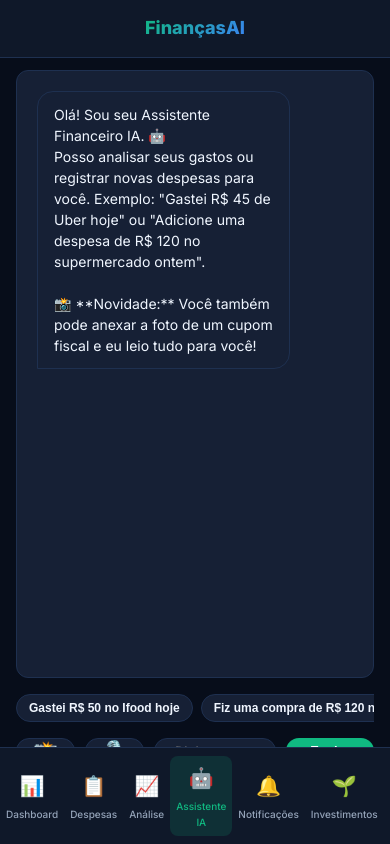
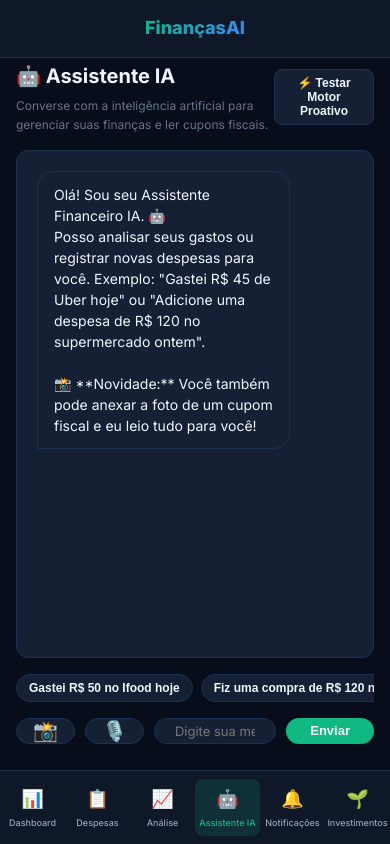
Before and after one commit to Rodrilop/financasai, a React (Vite) app in the folder frontend/: page /agent in a window 390 px wide. Built offline with nearby package versions, Linux system fonts and the light colour scheme; no server answers; sample sign-in values are in the browser's storage.

Commit message:
feat: implement design system and initial Agent page layout

```diff
--- a/frontend/src/index.css
+++ b/frontend/src/index.css
@@ -299,6 +299,15 @@ textarea.form-control { resize: vertical; min-height: 80px; }
 .stocks-grid { display: grid; grid-template-columns: repeat(auto-fill, minmax(220px, 1fr)); gap: 14px; }
 
 .mobile-header { display: none; }
+.agent-container { display: flex; flex-direction: column; height: calc(100vh - 120px); maxWidth: 800px; margin: 0 auto; }
+
+@media (max-width: 768px) {
+  .agent-container { height: calc(100vh - 160px); }
+}
+
+.chat-messages { flex: 1; overflow-y: auto; background: var(--bg-elevated); border-radius: 12px; padding: 20px; display: flex; flex-direction: column; gap: 16px; border: 1px solid var(--border); }
+.suggestions-bar { display: flex; gap: 8px; overflow-x: auto; padding-bottom: 8px; margin-bottom: 8px; scrollbar-width: none; }
+.suggestions-bar::-webkit-scrollbar { display: none; }
 
 @media (max-width: 900px) {
   .charts-grid { grid-template-columns: 1fr; }
@@ -329,7 +338,7 @@ textarea.form-control { resize: vertical; min-height: 80px; }
 
   .main-content {
     padding: 16px;
-    padding-bottom: 80px;
+    padding-bottom: 100px;
   }
 
   .sidebar {
@@ -343,7 +352,10 @@ textarea.form-control { resize: vertical; min-height: 80px; }
     border-top: 1px solid var(--border);
     z-index: 50;
     background: var(--bg-card);
+    overflow-x: auto;
+    scrollbar-width: none; /* Firefox */
   }
+  .sidebar::-webkit-scrollbar { display: none; } /* Chrome/Safari */
   .sidebar-logo, .sidebar-footer { display: none; }
   .sidebar-nav {
     flex-direction: row;
@@ -353,14 +365,15 @@ textarea.form-control { resize: vertical; min-height: 80px; }
   }
   .nav-item {
     flex-direction: column;
-    gap: 4px;
-    padding: 6px;
-    font-size: 10px;
+    gap: 2px;
+    padding: 6px 4px;
+    font-size: 9px;
     justify-content: center;
     flex: 1;
+    min-width: 65px;
     text-align: center;
   }
-  .nav-item .icon { font-size: 20px; margin: 0 auto; }
+  .nav-item .icon { font-size: 18px; margin: 0 auto; }
 
   .table-card { overflow-x: auto; }
   table { min-width: 600px; }
--- a/frontend/src/pages/Agent.jsx
+++ b/frontend/src/pages/Agent.jsx
@@ -123,7 +123,7 @@ export default function Agent() {
   ];
 
   return (
-    <div style={{ display: 'flex', flexDirection: 'column', height: 'calc(100vh - 60px)', maxWidth: '800px', margin: '0 auto' }}>
+    <div className="agent-container">
       <div className="page-header" style={{ marginBottom: '16px' }}>
         <div style={{ display: 'flex', justifyContent: 'space-between', alignItems: 'center', width: '100%' }}>
           <div>
@@ -147,7 +147,7 @@ export default function Agent() {
         </div>
       </div>
 
-      <div style={{ flex: 1, overflowY: 'auto', background: 'var(--bg-elevated)', borderRadius: '12px', padding: '20px', display: 'flex', flexDirection: 'column', gap: '16px', border: '1px solid var(--border)' }}>
+      <div className="chat-messages">
         {messages.map((m, i) => (
           <div key={i} style={{ display: 'flex', justifyContent: m.role === 'user' ? 'flex-end' : 'flex-start' }}>
             <div style={{
@@ -177,7 +177,7 @@ export default function Agent() {
       </div>
 
       <div style={{ marginTop: '16px' }}>
-        <div style={{ display: 'flex', gap: '8px', overflowX: 'auto', paddingBottom: '8px', marginBottom: '8px' }}>
+        <div className="suggestions-bar">
           {suggestions.map((s, i) => (
             <button key={i} className="btn btn-secondary btn-sm" style={{ whiteSpace: 'nowrap', borderRadius: '20px' }} onClick={() => sendMessage(s)}>
               {s}
```
